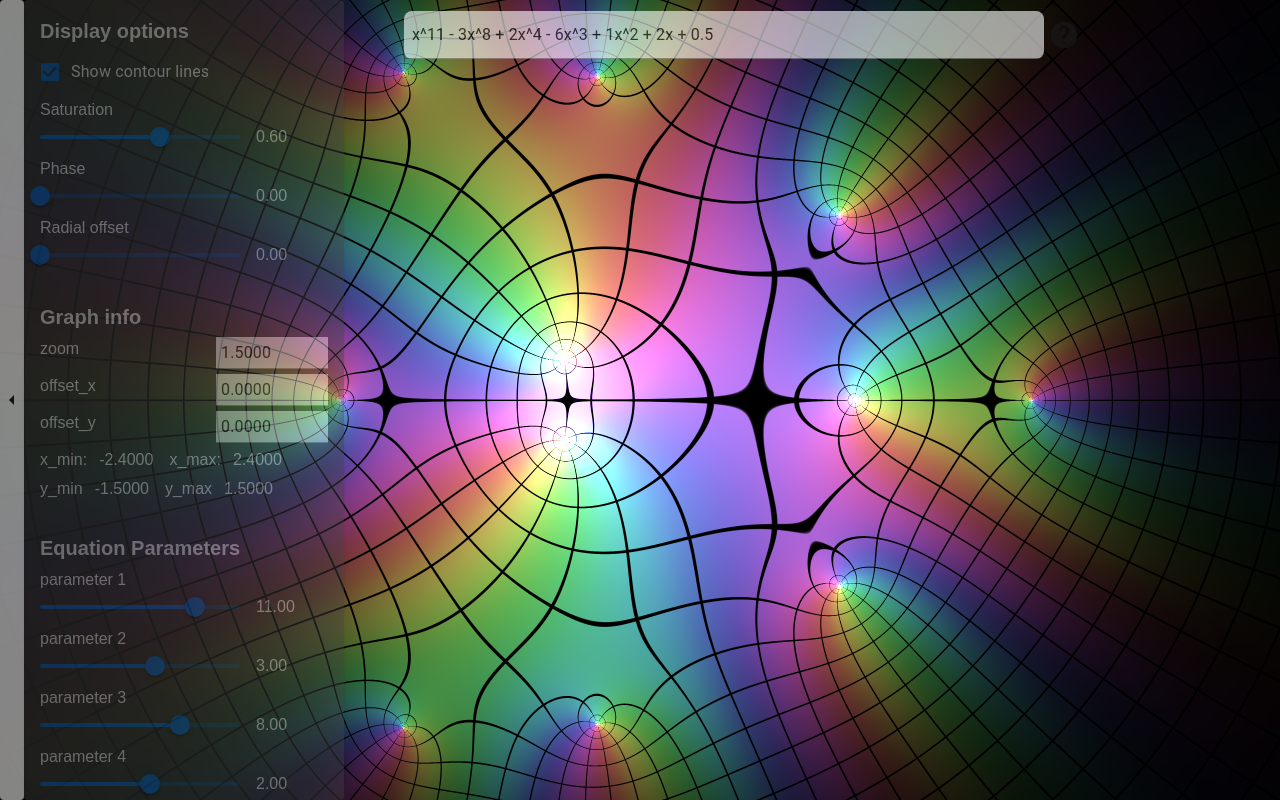
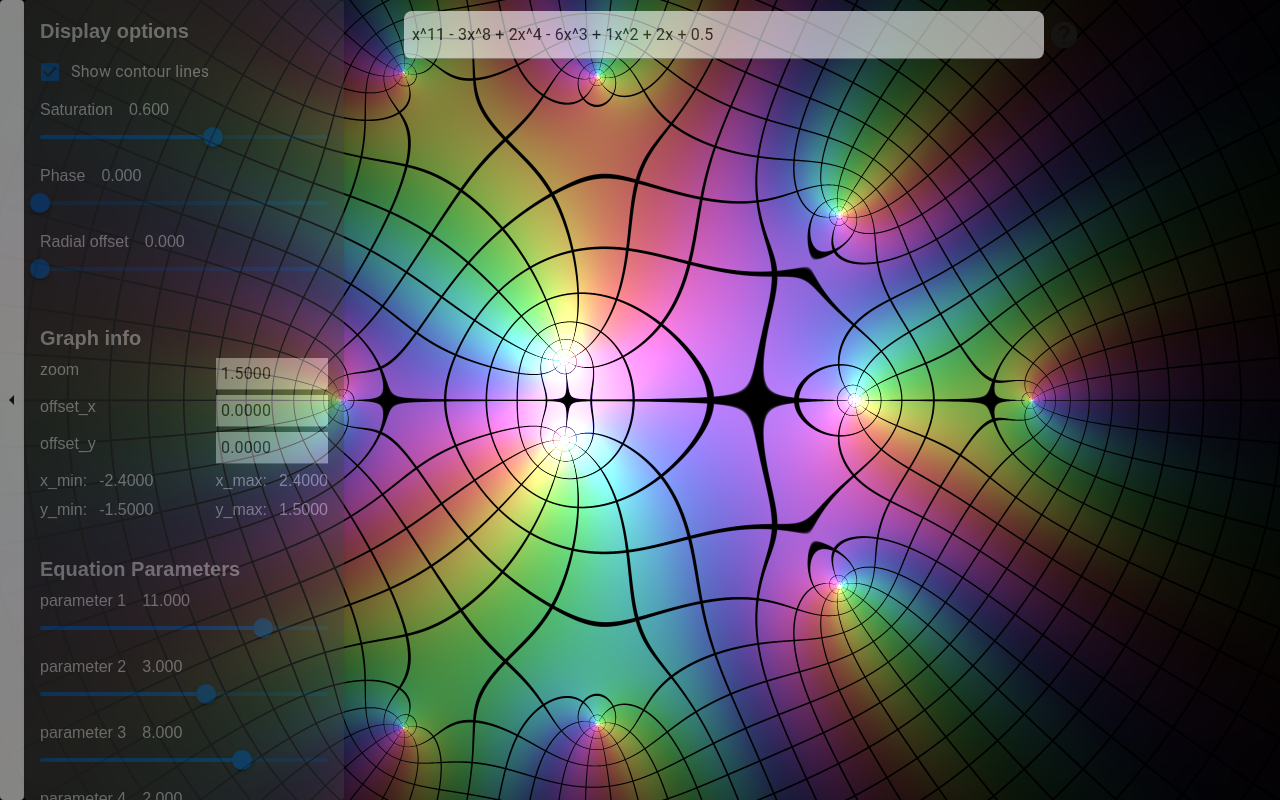
Before and after one commit to AustereTriceratops/complex-graphing-tool, a Next.js app: page / in a window 1280 px wide. Built offline with nearby package versions, Linux system fonts and the light colour scheme; what @mui/material-nextjs would draw is missing.

Commit message:
small UI improvements in the control panel and info panel

```diff
--- a/app/components/ControlPanel.js
+++ b/app/components/ControlPanel.js
@@ -126,7 +126,9 @@ const ControlPanel = (props) => {
                         value={offsetY.toFixed(4)}
                         updateValue={setOffsetY}
                     />
-                    <div style={{display: 'flex', flexDirection: 'row', gap: '1rem'}}>
+                    <div style={{
+                        display: 'flex', flexDirection: 'row', justifyContent: 'space-between', gap: '1rem'}}
+                    >
                         <NumberDisplay
                             title="x_min:"
                             value={xMin.toFixed(4)}
@@ -136,13 +138,15 @@ const ControlPanel = (props) => {
                             value={xMax.toFixed(4)}
                         />
                     </div>
-                    <div style={{display: 'flex', flexDirection: 'row', gap: '1rem'}}>
+                    <div style={{
+                        display: 'flex', flexDirection: 'row', justifyContent: 'space-between', gap: '1rem'}}
+                    >
                         <NumberDisplay
-                            title="y_min"
+                            title="y_min:"
                             value={yMin.toFixed(4)}
                         />
                         <NumberDisplay
-                            title="y_max"
+                            title="y_max:"
                             value={yMax.toFixed(4)}
                         />
                     </div>
@@ -152,9 +156,9 @@ const ControlPanel = (props) => {
                     { parameters.map((param, i) =>
                         <InputSlider
                             key={i}
-                            title={`parameter ${i + 1}`}
+                            title={param.name? `${param.name}`: `parameter ${i + 1}`}
                             value={param.value}
-                            step={0.01}
+                            step={0.001}
                             min={-20}
                             max={20}
                             setValue={updateASTParameter(i)}
--- a/app/components/Info.js
+++ b/app/components/Info.js
@@ -55,6 +55,7 @@ const Info = () => {
                 background: '#555',
                 color: 'white',
                 width: '30rem',
+                userSelect: 'none',
             }}>
                 <Typography variant="h6" sx={{fontWeight: 'bold'}}>Constants</Typography>
                 <div style={{marginLeft: '1rem'}}
--- a/app/components/InputSlider.js
+++ b/app/components/InputSlider.js
@@ -5,23 +5,22 @@ const InputSlider = (props) => {
 
     return (
         <div>
-            <div>{title}</div>
             <div style={{
                 display: 'flex',
                 flexDirection:'row',
                 gap: '1rem',
                 alignItems: 'center'
             }}>
+                <div>{title}</div>
+                {value.toFixed(3)}
+            </div>
             <Slider
                 value={value}
                 step={step}
                 min={min}
                 max={max}
                 onChange={(_, value) => setValue(value)}
-                    sx={{minWidth: '200px', maxWidth: '200px'}}
             />
-                {value.toFixed(2)}
-            </div>
         </div>
     );
 };
--- a/app/components/components.css
+++ b/app/components/components.css
@@ -1,7 +1,8 @@
 .controlPanelSection {
     display: flex;
     flex-direction: column;
-    gap: 5px
+    gap: 5px;
+    user-select: none;
 }
 
 .controlPanelSectionTitle {
```
Lines whose indentation alone changed are shown as unchanged.
